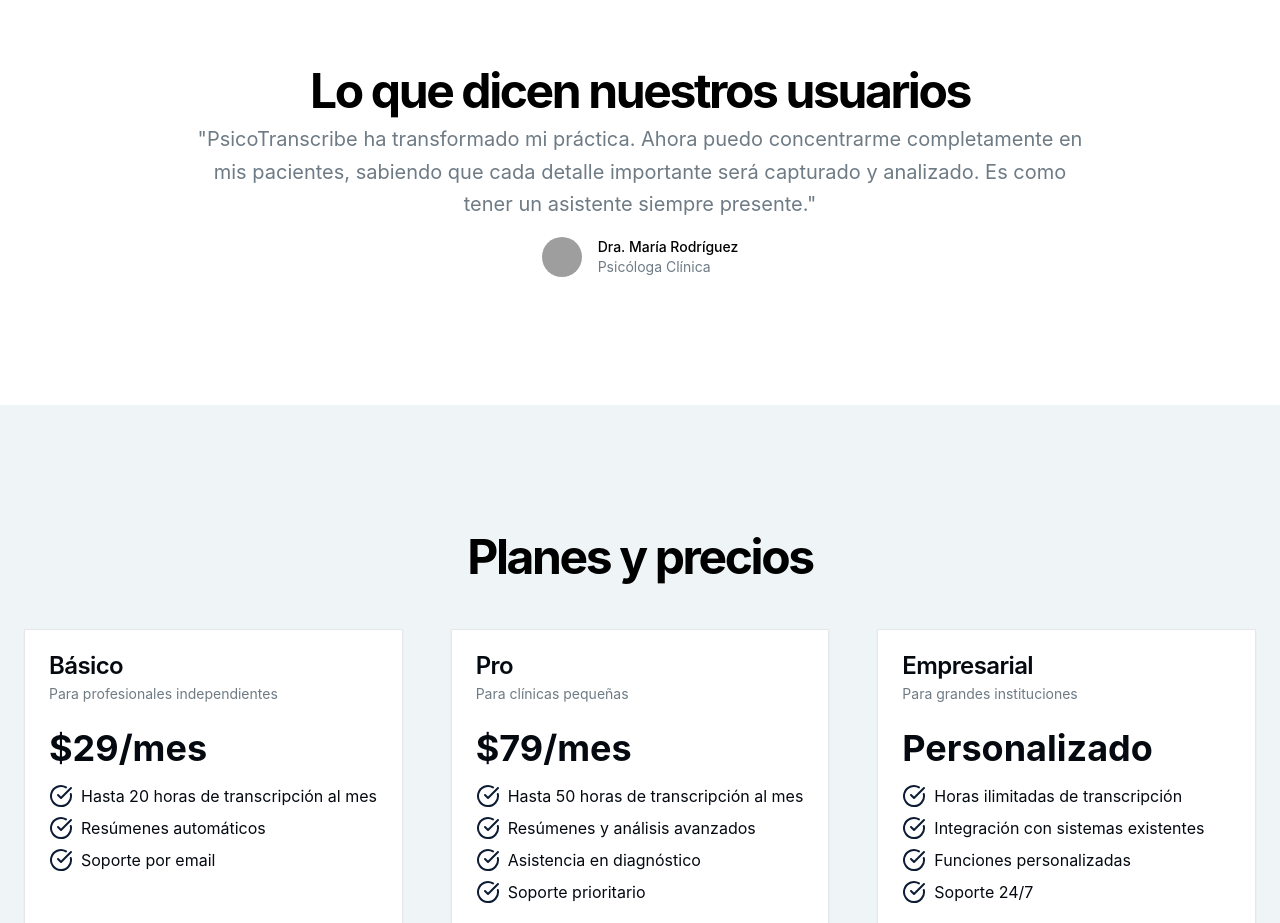
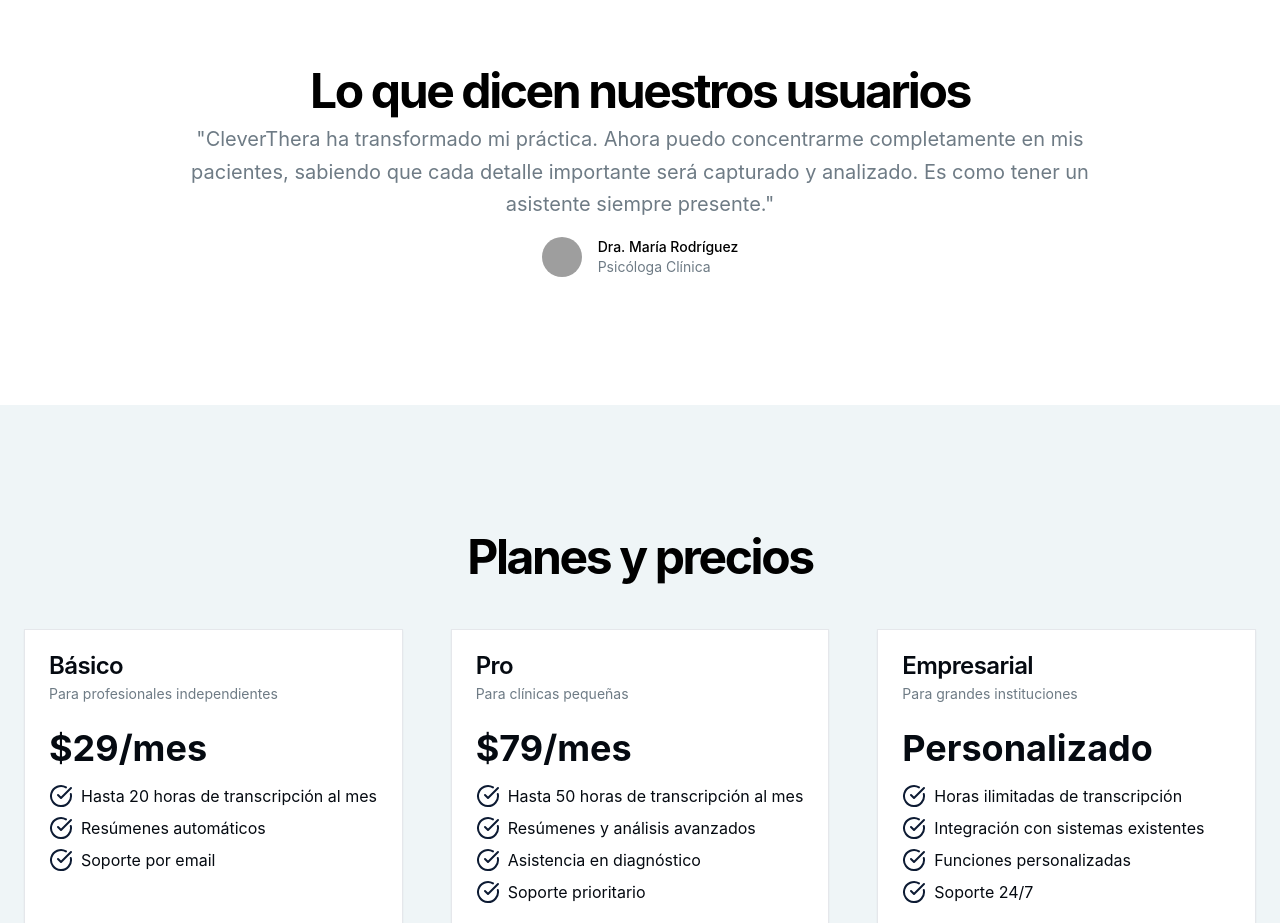
Before and after one commit to Diego-DPL/cleverthera, a React (Vite) app: page / in a window 1280 px wide. Shown: the part 1860-2783 px from the top of the page. Built offline with nearby package versions, Linux system fonts and the light colour scheme; grey boxes are pictures that could not be loaded.

Commit message:
mejora en los textos

```diff
--- a/src/pages/Home.tsx
+++ b/src/pages/Home.tsx
@@ -86,7 +86,7 @@
               </div>
               <div className="flex justify-center">
                 <img
-                  alt="Beneficios de PsicoTranscribe"
+                  alt="Beneficios de CleverThera"
                   className="aspect-video rounded-xl object-cover object-center overflow-hidden"
                   height="310"
                   src="/placeholder.svg?height=310&width=550"
@@ -102,7 +102,7 @@
               <div className="space-y-2">
                 <h2 className="text-3xl font-bold tracking-tighter sm:text-5xl">Lo que dicen nuestros usuarios</h2>
                 <p className="mx-auto max-w-[900px] text-muted-foreground text-lg sm:text-xl/relaxed">
-                  "PsicoTranscribe ha transformado mi práctica. Ahora puedo concentrarme completamente en mis pacientes,
+                  "CleverThera ha transformado mi práctica. Ahora puedo concentrarme completamente en mis pacientes,
                   sabiendo que cada detalle importante será capturado y analizado. Es como tener un asistente siempre presente."
                 </p>
               </div>
```
